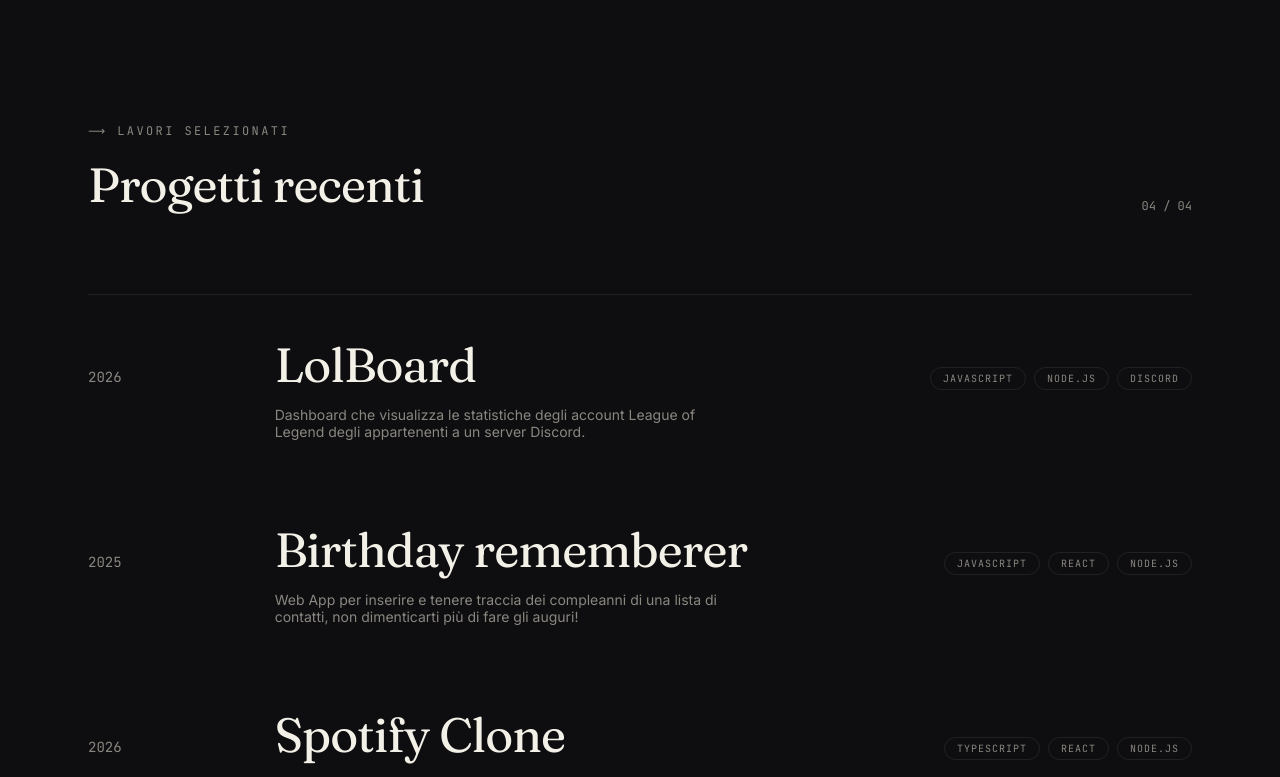
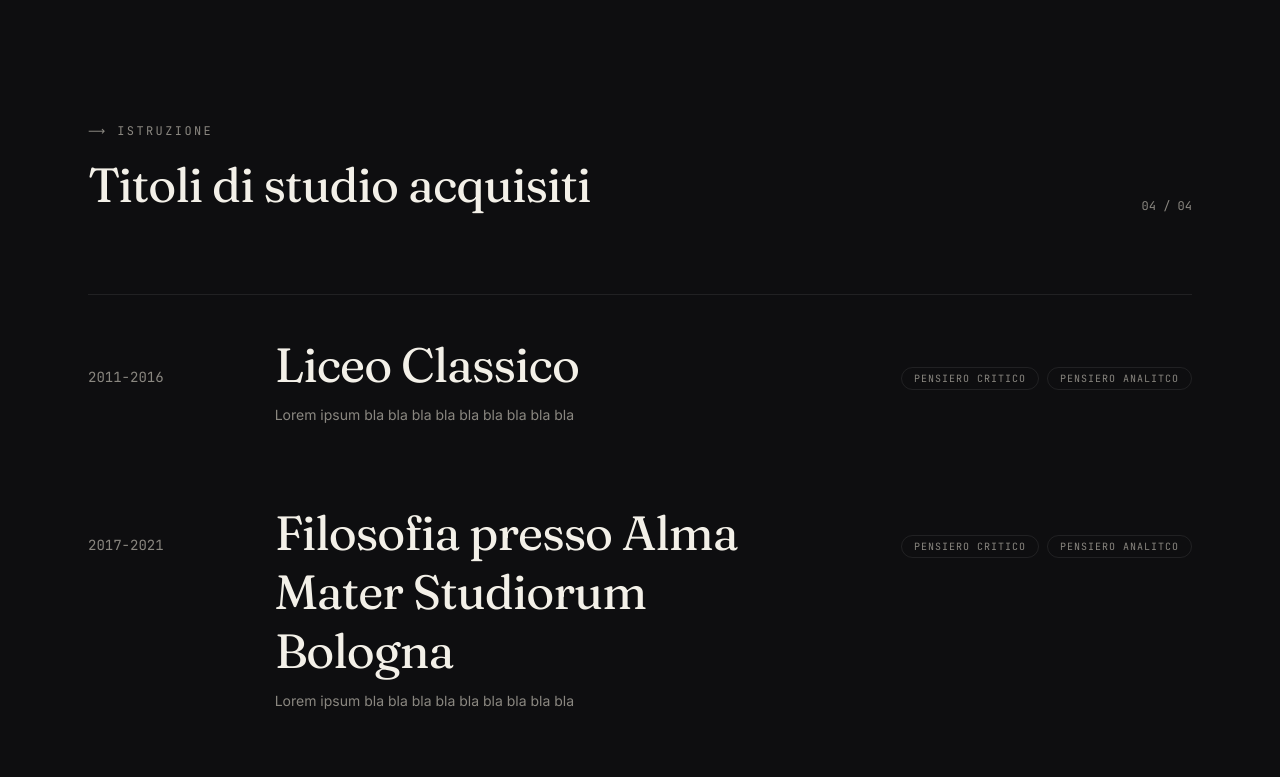
Before and after one commit to riccardo-ottavi/portfolio, a React (Vite) app: page / in a window 1280 px wide. Shown: the part 1500-2277 px from the top of the page. Built offline with nearby package versions, Linux system fonts and the light colour scheme.

Commit message:
init + display: instruction section

```diff
--- /dev/null
+++ b/src/components/InstructionCard.jsx
@@ -0,0 +1,24 @@
+import Reveal from "./Reveal"
+
+export default function InstructionCard({ instruction, i }) {
+    return (
+        <div className="instruction-card">
+            <Reveal delay={i * 80}>
+                <li className="work-item">
+                    <a href="#" className="work-link">
+                        <span className="work-year">{instruction.period}</span>
+                        <div className="work-info">
+                            <h3>{instruction.name}</h3>
+                            <p>{instruction.details}</p>
+                        </div>
+                        <div className="work-tags">
+                            {(instruction.skills ?? []).map((s) => (
+                                <span key={s} className="tag">{s}</span>
+                            ))}
+                        </div>
+                    </a>
+                </li>
+            </Reveal>
+        </div>
+    )
+}
--- a/src/data/instructionInfos.js
+++ b/src/data/instructionInfos.js
@@ -1,4 +1,4 @@
-const instructionInfos = [
+export const instructionInfos = [
     {
         id: 1,
         name: "Liceo Classico",
--- a/src/pages/HomePage.jsx
+++ b/src/pages/HomePage.jsx
@@ -3,6 +3,8 @@
 import { projects } from "../data/projectsInfos";
 import ProjectCard from "../components/ProjectCard";
 import Reveal from "../components/Reveal";
+import { instructionInfos } from "../data/instructionInfos";
+import InstructionCard from "../components/InstructionCard";
 
 export default function HomePage() {
 
@@ -95,6 +97,31 @@
                     <Reveal>
                         <div className="section-head">
                             <div>
+                                <p className="eyebrow">⟶ Istruzione</p>
+                                <h2>Titoli di studio acquisiti</h2>
+                            </div>
+                            <p className="font-mono muted" style={{ fontSize: "0.75rem" }}>
+                                {String(instructionInfos.length).padStart(2, "0")} / {String(instructionInfos.length).padStart(2, "0")}
+                            </p>
+                        </div>
+                    </Reveal>
+
+                    <ul className="work-list">
+                        {instructionInfos.map((inst, i) => (
+                            <InstructionCard
+                                instruction={inst}
+                                i={i}
+                            />
+                        ))}
+                    </ul>
+                </div>
+            </section>
+
+            <section id="work" className="section">
+                <div className="container">
+                    <Reveal>
+                        <div className="section-head">
+                            <div>
                                 <p className="eyebrow">⟶ Lavori selezionati</p>
                                 <h2>Progetti recenti</h2>
                             </div>
```
